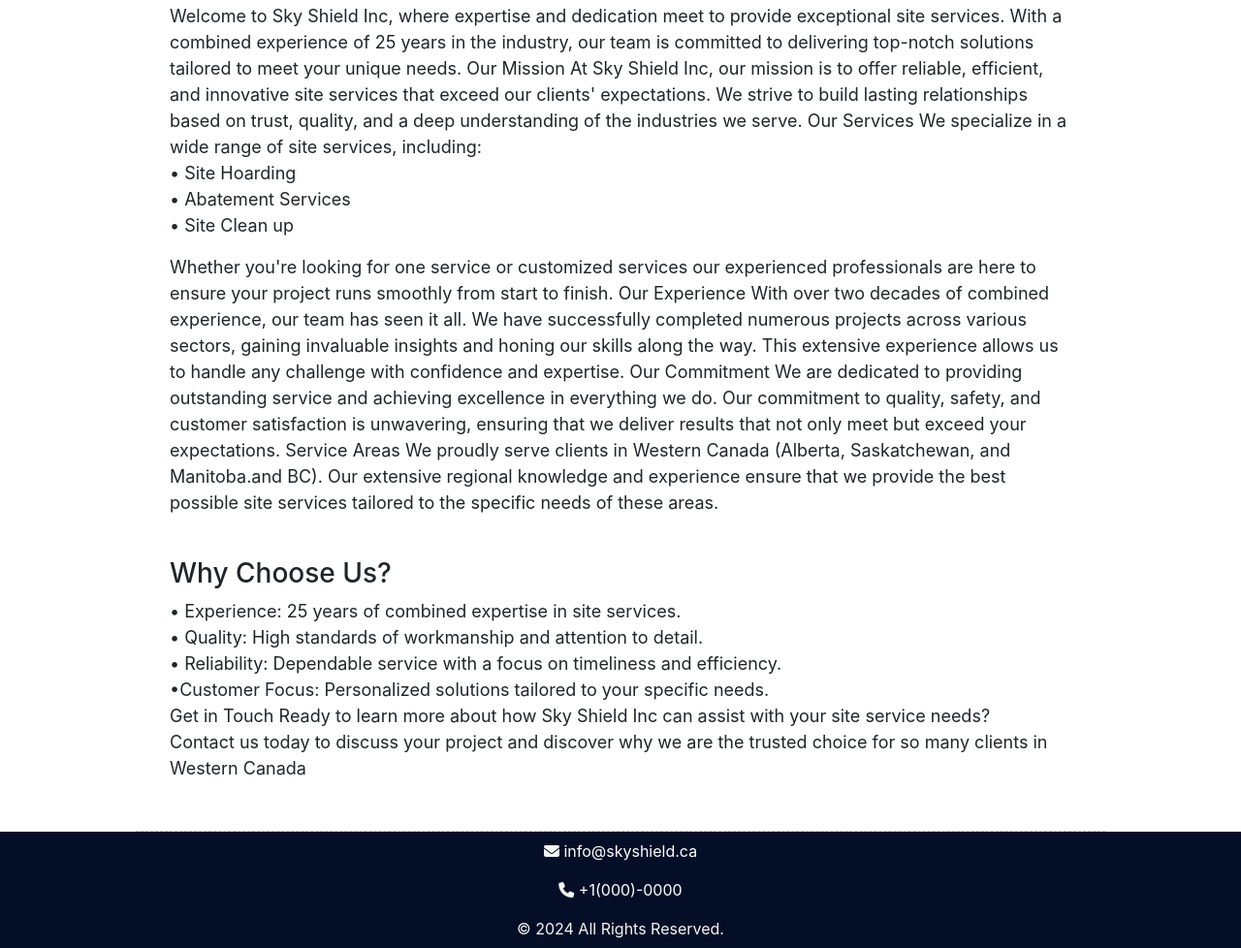
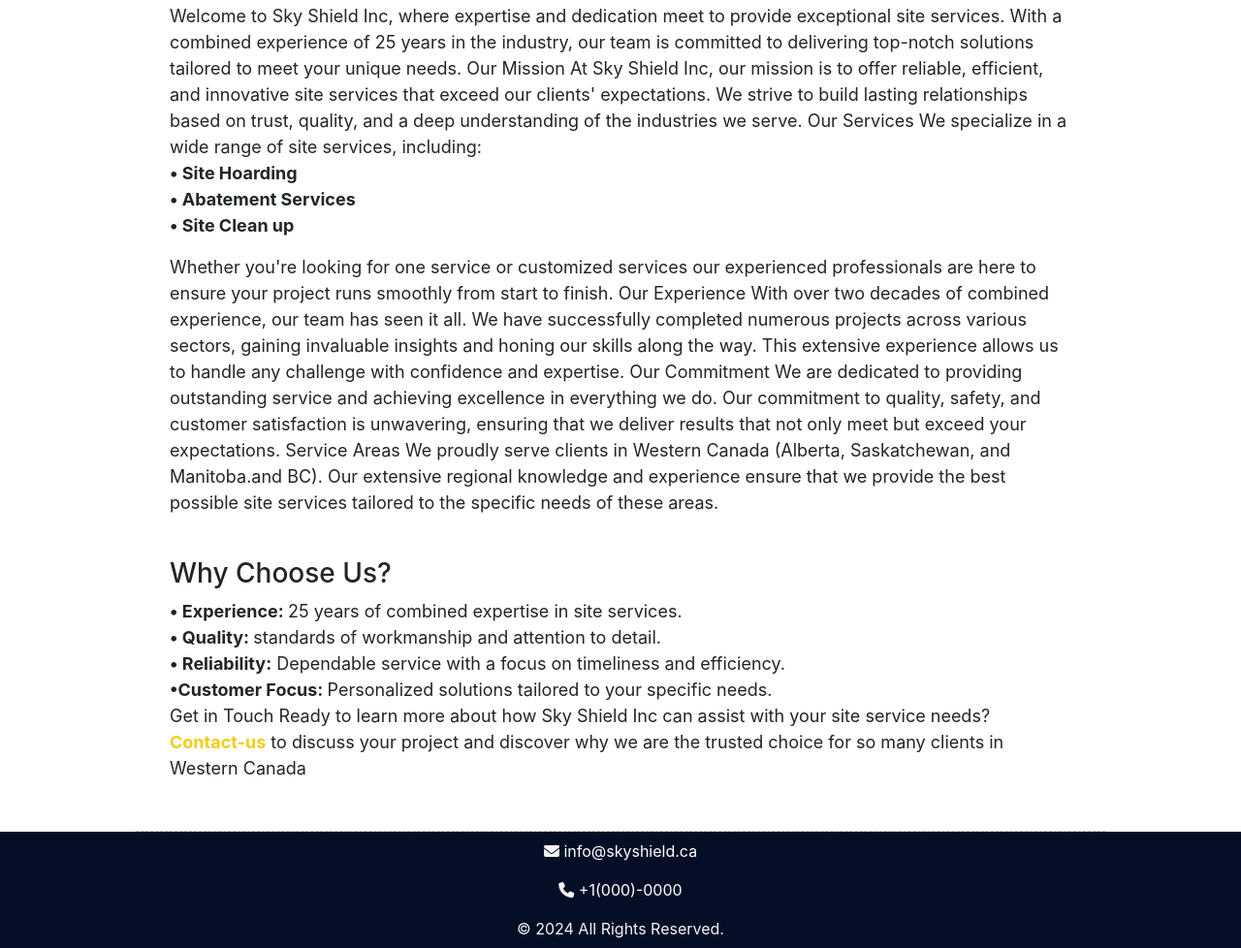
Before and after one commit to cass430/Sky-Shield-Inc, a plain HTML site: page about.html in a window 1280 px wide. Shown: the part 452-1430 px from the top of the page at 97% size. Drawn offline with nearby package versions, Linux system fonts and the light colour scheme.

Commit message:
update css

```diff
--- a/about.html
+++ b/about.html
@@ -36,7 +36,7 @@
             <div ><i class="fa-solid fa-envelope"></i> <a href="mailto:info@skyshield.ca"> info@skyshield.ca </a></div>
             <div><i class="fa-solid fa-phone"></i> <a href="tel:100000000"> +1(000)-0000</a></div>
           </div>
-         <a href="mailto:info@skyshield.ca"> <button class="button-5" role="button">Inquire Now</button> </a>
+         <a href="contact.html"> <button class="button-5" role="button">Inquire Now</button> </a>
         </div>
       </div>
     </div>
@@ -84,15 +84,15 @@
 <div class="about-us-text">
     <h2> About Us</h2>
     <p>
-Welcome to Sky Shield Inc, where expertise and dedication meet to provide exceptional site services. With a combined experience of 25 years in the industry, our team is committed to delivering top-notch solutions tailored to meet your unique needs. Our Mission At Sky Shield Inc, our mission is to offer reliable, efficient, and innovative site services that exceed our clients' expectations. We strive to build lasting relationships based on trust, quality, and a deep understanding of the industries we serve. Our Services We specialize in a wide range of site services, including:  <br/> • Site Hoarding <br/> • Abatement Services<br/> • Site Clean up <br/>
+Welcome to Sky Shield Inc, where expertise and dedication meet to provide exceptional site services. With a combined experience of 25 years in the industry, our team is committed to delivering top-notch solutions tailored to meet your unique needs. Our Mission At Sky Shield Inc, our mission is to offer reliable, efficient, and innovative site services that exceed our clients' expectations. We strive to build lasting relationships based on trust, quality, and a deep understanding of the industries we serve. Our Services We specialize in a wide range of site services, including:  <br/><strong> • Site Hoarding </strong><br/><strong> • Abatement Services </strong><br/><Strong> • Site Clean up </Strong> <br/>
     </p>
     <p>
 Whether you're looking for one service or customized services our experienced professionals are here to ensure your project runs smoothly from start to finish. Our Experience With over two decades of combined experience, our team has seen it all. We have successfully completed numerous projects across various sectors, gaining invaluable insights and honing our skills along the way. This extensive experience allows us to handle any challenge with confidence and expertise. Our Commitment We are dedicated to providing outstanding service and achieving excellence in everything we do. Our commitment to quality, safety, and customer satisfaction is unwavering, ensuring that we deliver results that not only meet but exceed your expectations. Service Areas We proudly serve clients in Western Canada (Alberta, Saskatchewan, and Manitoba.and BC). Our extensive regional knowledge and experience ensure that we provide the best possible site services tailored to the specific needs of these areas.
 </p>
 
   <h3>  Why Choose Us? </h3>
-<p> • Experience: 25 years of combined expertise in site services. <br/> • Quality: High standards of workmanship and attention to detail. <br/>• Reliability: Dependable service with a focus on timeliness and efficiency.
- <br/> •Customer Focus: Personalized solutions tailored to your specific needs. <br/> Get in Touch Ready to learn more about how Sky Shield Inc can assist with your site service needs? <br/> Contact us today to discuss your project and discover why we are the trusted choice for so many clients in Western Canada
+<p> <strong>• Experience: </strong> 25 years of combined expertise in site services. <br/> <strong> • Quality: </strong> standards of workmanship and attention to detail. <br/> <strong>• Reliability:</strong> Dependable service with a focus on timeliness and efficiency.
+ <br/>  <strong> •Customer Focus: </strong> Personalized solutions tailored to your specific needs. <br/> Get in Touch Ready to learn more about how Sky Shield Inc can assist with your site service needs? <br/><a href="contact.html"><strong> Contact-us</strong> </a> to discuss your project and discover why we are the trusted choice for so many clients in Western Canada
 </p>
 </div>
 
--- a/src/CSS/main.css
+++ b/src/CSS/main.css
@@ -411,6 +411,10 @@
   padding: 35px;
 }
 
+.about-us-text a {
+  color: var(--secondary-color);
+}
+
 /* gallery CSS*/
 .image-gallery {
   margin: 0 auto;
```
Also changed, not shown: contact.html (+1 -1 lines), index.html (+1 -1 lines), photos.html (+1 -1 lines).
